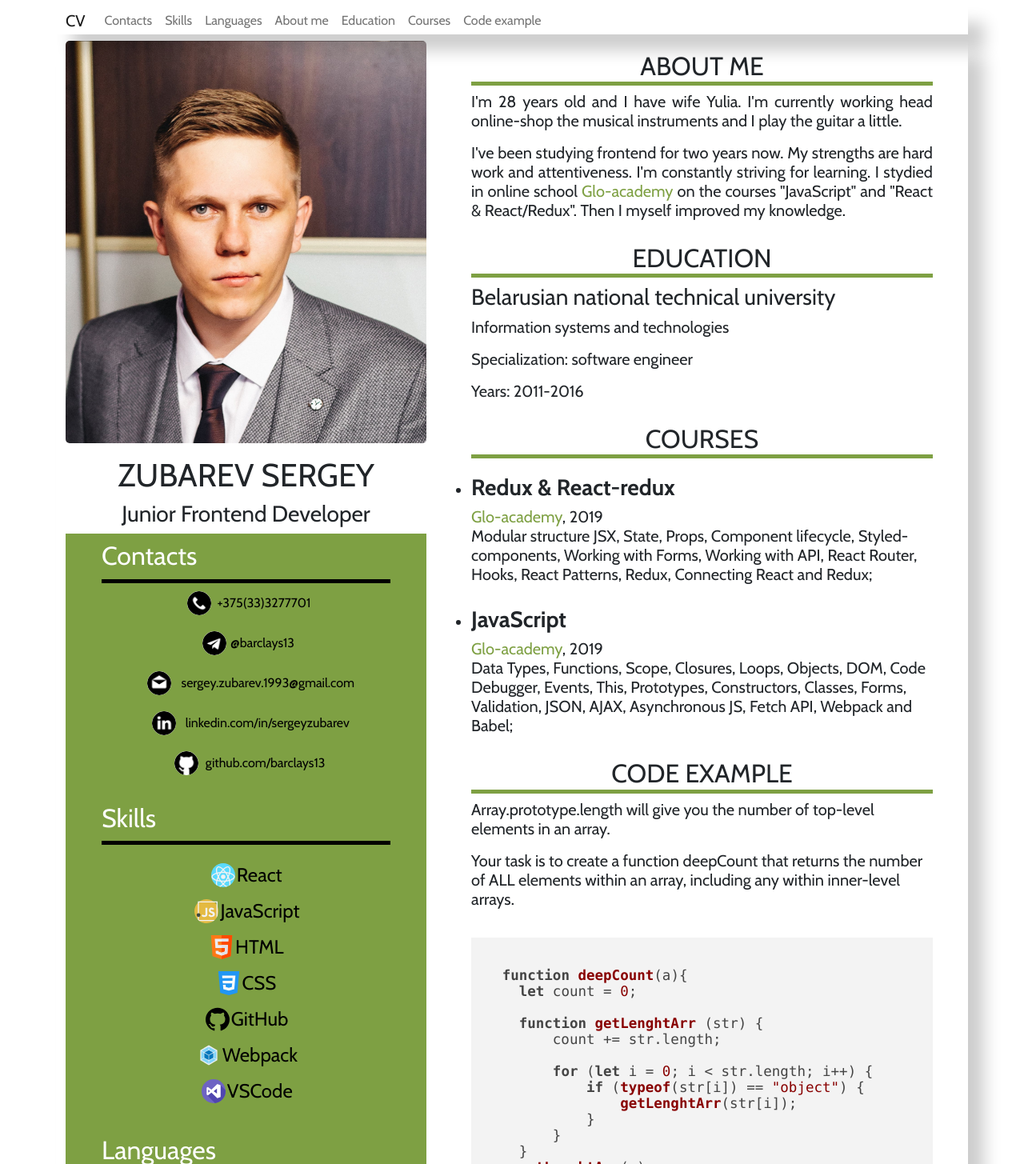
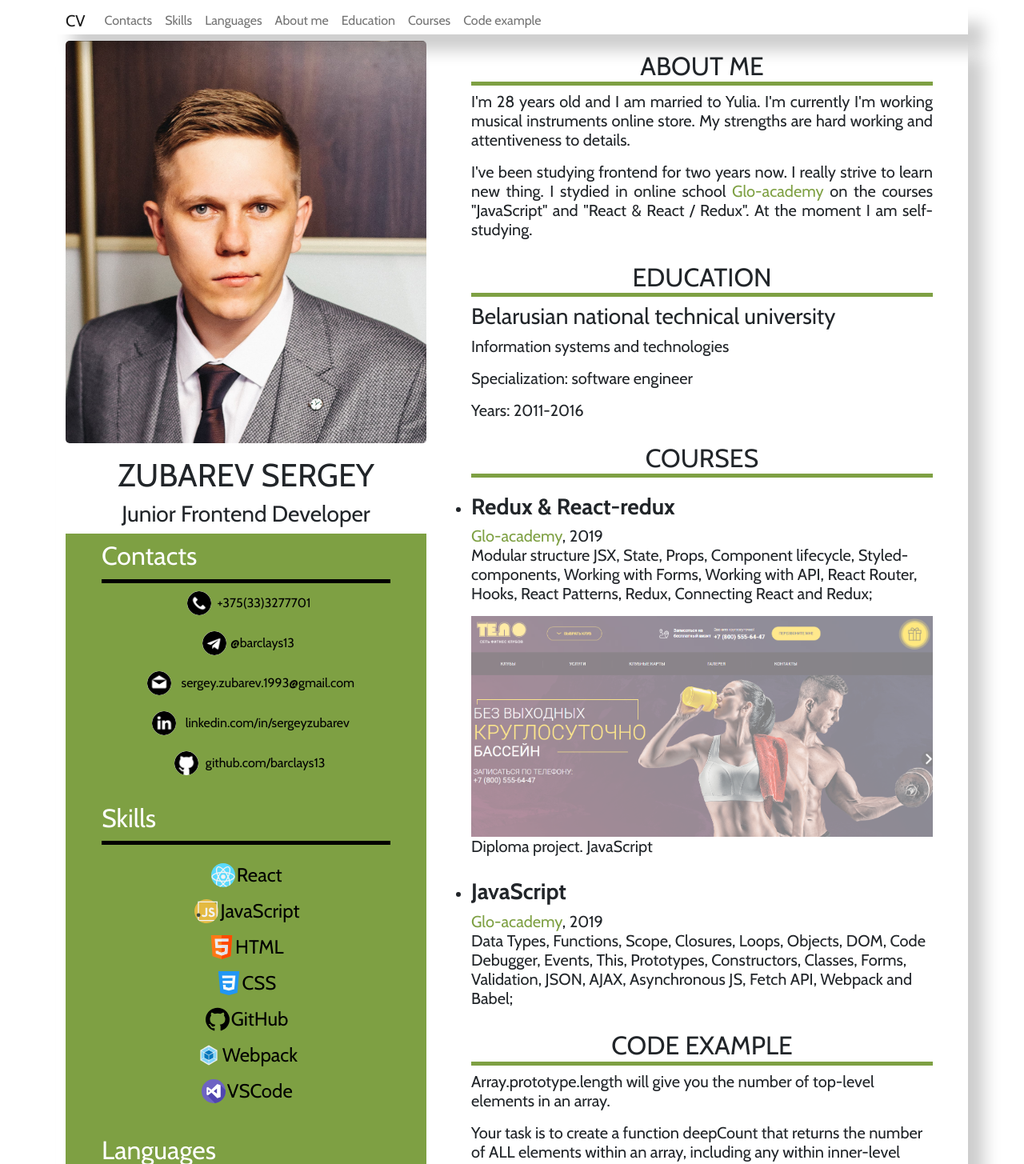
Before and after one commit to barclays13/rsschool-cv, a plain HTML site: page index.html in a window 1280 px wide. Shown: the top 1455 px of the page at 80% size. Drawn offline with nearby package versions, Linux system fonts and the light colour scheme.

Commit message:
refactor: chage text about me and add diploma project

```diff
--- a/index.html
+++ b/index.html
@@ -135,8 +135,15 @@
         <main class="main col-12 col-md-7">
           <section id="acout-me">
             <h2 class="main__name">About me</h2>
-            <p class="main__text">I'm 28 years old and I have wife Yulia. I'm currently working head online-shop the musical instruments and  I play the guitar a little. </p>
-            <p class="main__text">I've been studying frontend for two years now. My strengths are hard work and attentiveness. I'm constantly striving for learning. I stydied in online school <a class="glo" href="https://glo.academy/">Glo-academy</a> on the courses "JavaScript" and "React & React/Redux". Then I myself improved my knowledge.</p>
+            <p class="main__text">I'm 28 years old and I am married to Yulia.
+              I'm currently I'm working musical instruments online store.
+              My strengths are hard working and attentiveness to details.
+            </p>
+            <p class="main__text">I've been studying frontend for two years now.
+              I really strive to learn new thing.
+              I stydied in online school <a class="glo" href="https://glo.academy/">Glo-academy</a> on the courses "JavaScript" and "React & React / Redux".
+              At the moment I am self-studying.
+            </p>
           </section>
           <section id="education">
             <h2 class="main__name">Education</h2>
@@ -155,6 +162,12 @@
                    Styled-components, Working with Forms, Working with API,
                    React Router, Hooks, React Patterns, Redux, Connecting
                    React and Redux;</p>
+                  <figure>
+                    <a href="https://barclays13.github.io/diplim_project/index.html">
+                      <img class="glo-dp"  src="./img/dp_js.png" alt="my diploma project js">
+                    </a>
+                    <figcaption>Diploma project. JavaScript</figcaption>
+                  </figure>
               </li>
               <li>
                 <h3><b>JavaScript</b></h3>
--- a/style.css
+++ b/style.css
@@ -1,5 +1,8 @@
 
-body { background: #eee; }
+body {
+    width: 100%;
+    background: #eee;
+}
 
 .container {
     font: 400 16px 'Cabin', sans-serif;
@@ -142,6 +145,15 @@ ul {
     color: #7ea043;
 }
 
+.glo-dp {
+    width: 100%;
+    opacity: 0.5;
+}
+
+.glo-dp:hover {
+    opacity: 1;
+}
+
 .main > section {
     padding: 2% 5% 0 5%;
 }
```
Also changed, not shown: img/dp_js.png (added).
